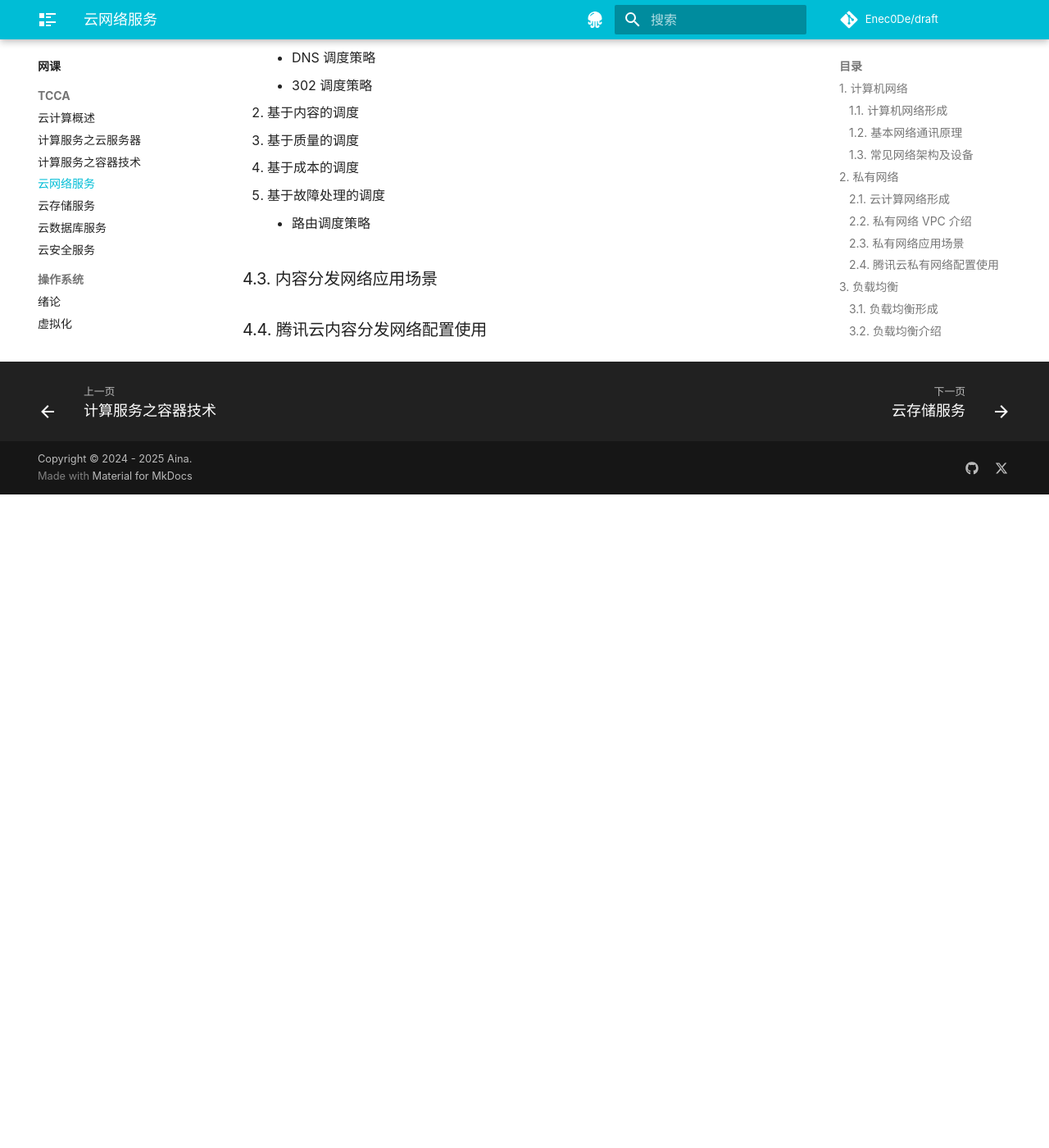
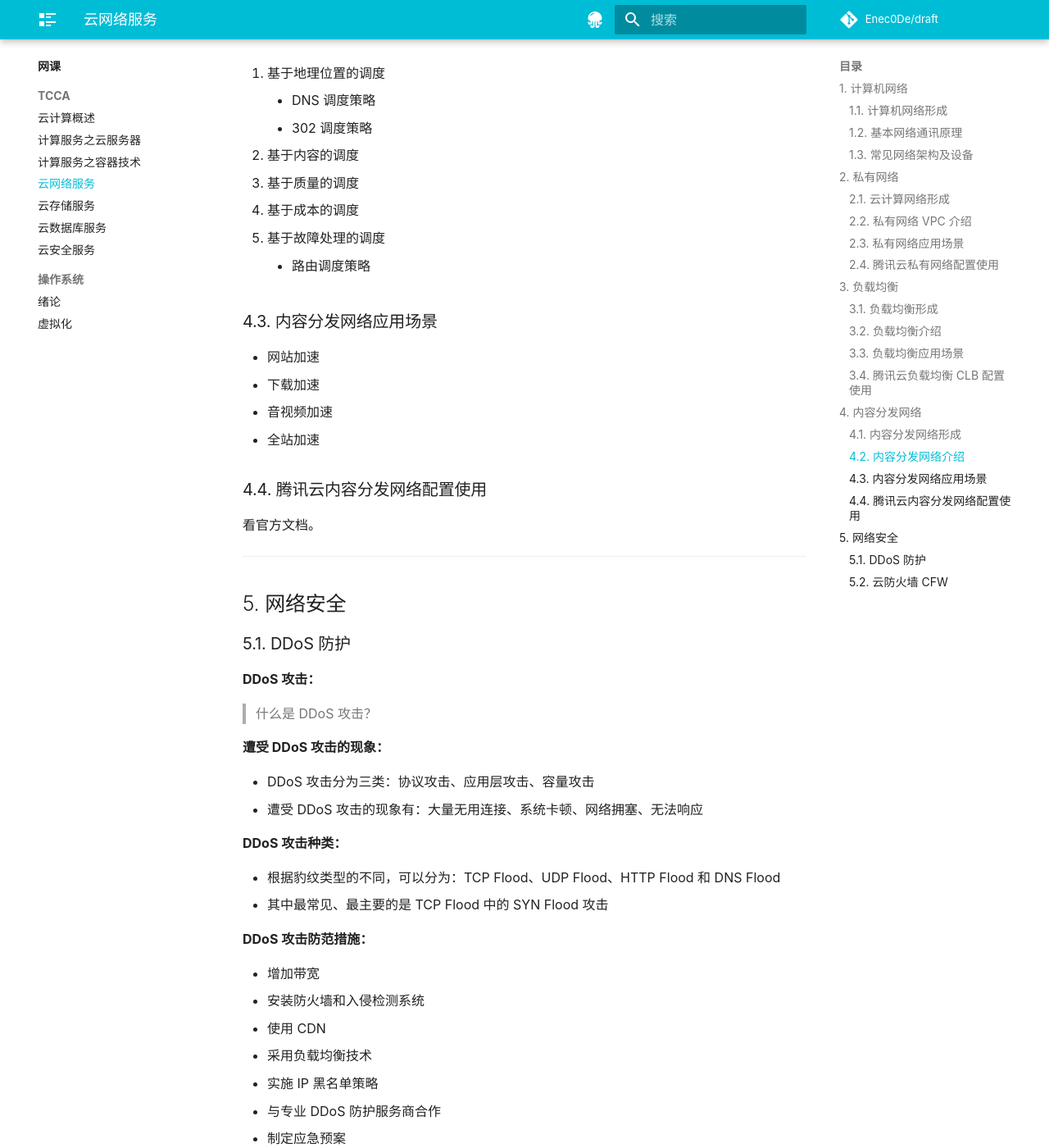
Before and after one commit to Enec0De/draft, an MkDocs documentation site: the page built from docs/courses/tcca/04-Network-Service.md, in a window 1280 px wide and 1400 px high, scrolled down 9147 px. Shown: the whole window at 82% size. Built offline with MkDocs 1.6.1 and Material for MkDocs 9.7.7, drawn with Linux system fonts in a browser that asks for light colours; some web fonts are replaced; comment, search, counter and statistics services are not loaded; before the commit the page ends 9750 px from its top, so only the background shows below that; some of the changed text lies outside the part shown.

Commit message:
完成 6.8

```diff
--- a/docs/courses/tcca/04-Network-Service.md
+++ b/docs/courses/tcca/04-Network-Service.md
@@ -228,6 +228,8 @@
 
 建议查看官方文档。
 
+---
+
 3. 负载均衡
 -----------
 
@@ -294,6 +296,7 @@
 
 看官方文档。
 
+---
 
 4. 内容分发网络
 ---------------
@@ -389,4 +392,72 @@
 
 ### 4.3. 内容分发网络应用场景
 
+-   网站加速
+-   下载加速
+-   音视频加速
+-   全站加速
+
 ### 4.4. 腾讯云内容分发网络配置使用
+
+看官方文档。
+
+---
+
+5. 网络安全
+-----------
+
+### 5.1. DDoS 防护
+
+**DDoS 攻击：**
+
+> 什么是 DDoS 攻击？
+
+**遭受 DDoS 攻击的现象：**
+
+-   DDoS 攻击分为三类：协议攻击、应用层攻击、容量攻击
+-   遭受 DDoS 攻击的现象有：大量无用连接、系统卡顿、网络拥塞、无法响应
+
+**DDoS 攻击种类：**
+
+-   根据豹纹类型的不同，可以分为：TCP Flood、UDP Flood、HTTP Flood 和 DNS Flood
+-   其中最常见、最主要的是 TCP Flood 中的 SYN Flood 攻击
+
+**DDoS 攻击防范措施：**
+
+-   增加带宽
+-   安装防火墙和入侵检测系统
+-   使用 CDN
+-   采用负载均衡技术
+-   实施 IP 黑名单策略
+-   与专业 DDoS 防护服务商合作
+-   制定应急预案
+
+**腾讯云 DDoS 防护方案：**
+
+-   DDoS 基础防护包
+-   DDoS 高防包
+-   DDoS 高防 IP
+
+**DDoS 防护原理：**
+
+-   镜像牵引回注技术。
+
+### 5.2. 云防火墙 CFW
+
+**防火墙概述：**
+
+> 什么是防火墙？
+
+**防火墙的发展历史：**
+
+-   1989 年：包过滤
+-   1993 年：应用代理
+-   1994 年：状态检测
+-   1995 年：专用设备
+-   2004 年：UTM
+-   2005 年：DPI
+-   2009 年：下一代防火墙 NGFW
+
+**腾讯云防火墙：**
+
+看官方文档。
```
Also changed, not shown: docs/courses/index.md (+1 -1 lines), docs/courses/tcca/05-Storage-Service.md (+142 -0 lines), docs/courses/tcca/06-Database-Service.md (+214 -0 lines), docs/fundamentals/document-structure.md (+1 -3 lines).
